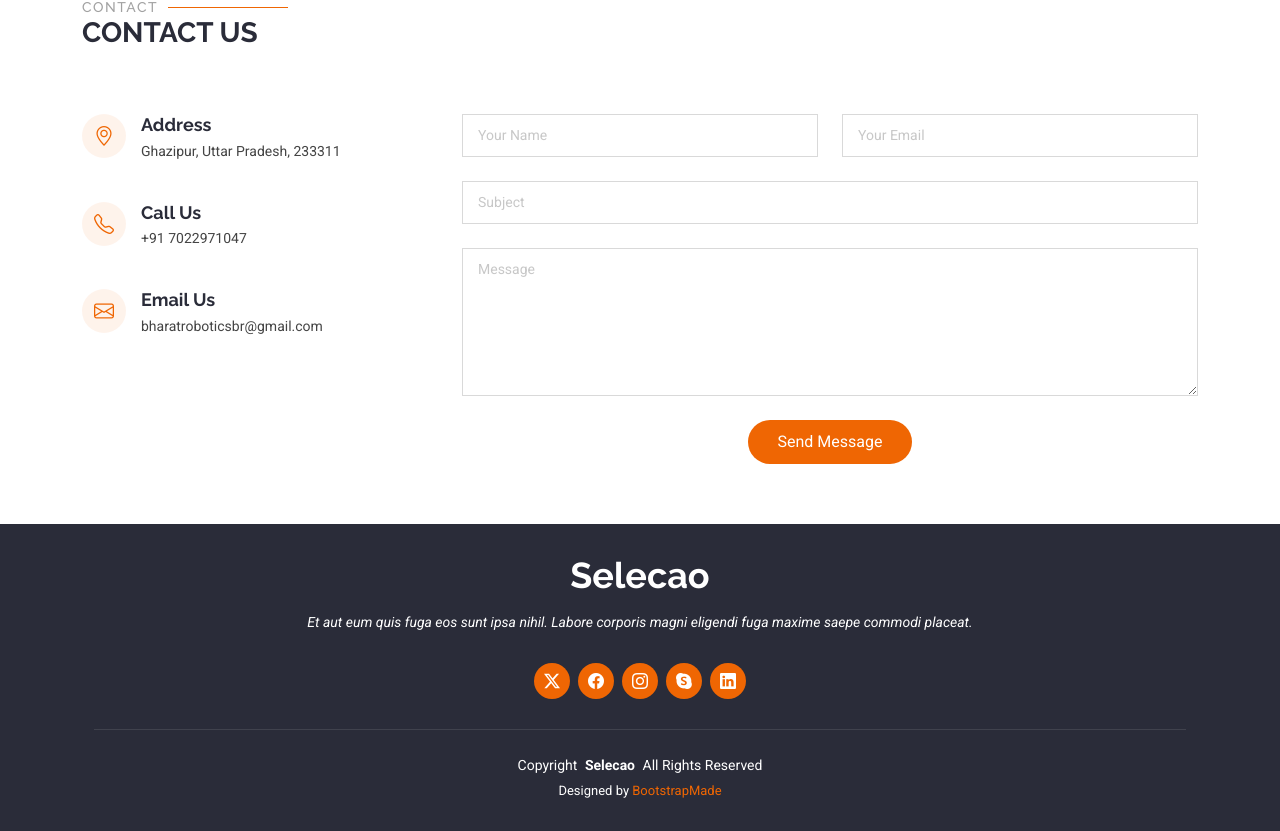
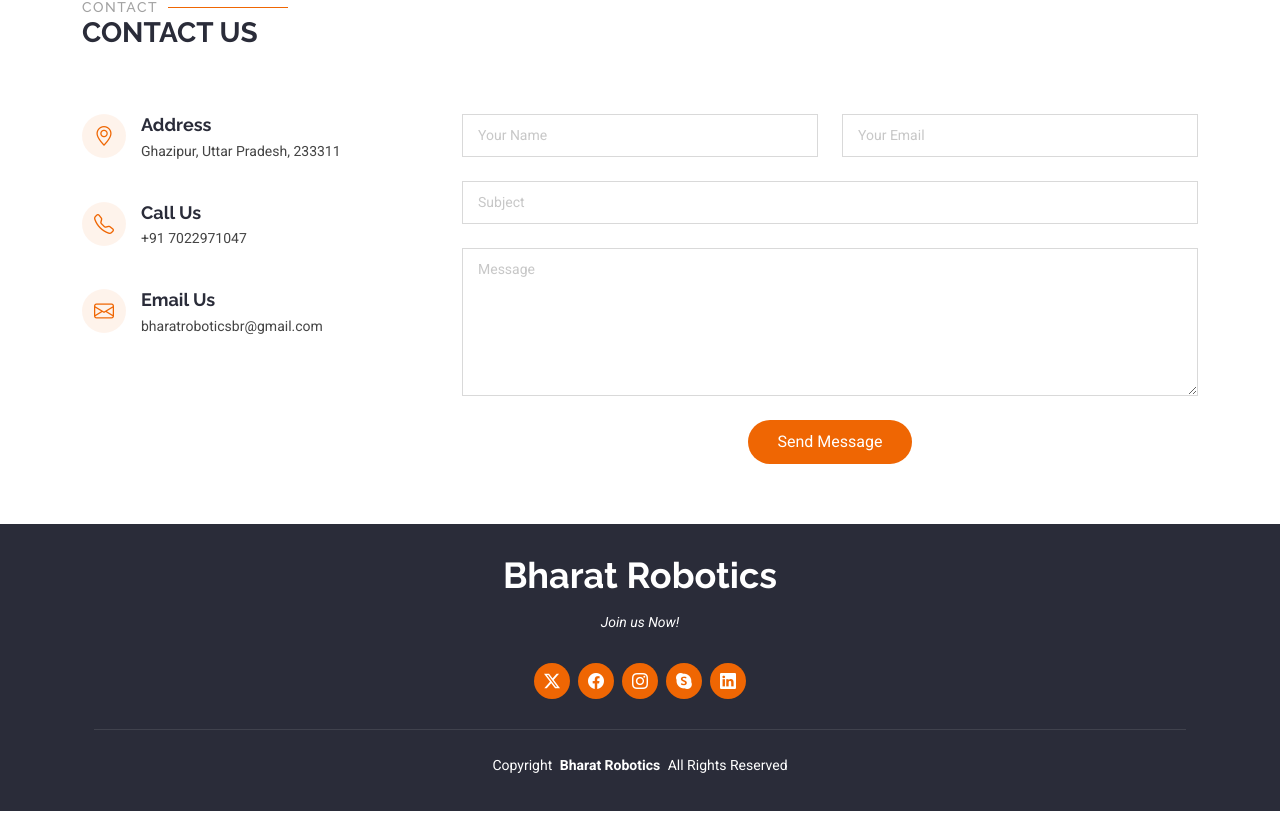
Before and after one commit to Asmit-Rai/BR, a plain HTML site: page index.html in a window 1280 px wide. Shown: the part 7283-8114 px from the top of the page. Drawn offline with Linux system fonts and the light colour scheme; animation ran at ten frames a second.

Commit message:
Update footer branding and remove template information

```diff
--- a/index.html
+++ b/index.html
@@ -27,14 +27,6 @@
 
   <!-- Main CSS File -->
   <link href="assets/css/main.css" rel="stylesheet">
-
-  <!-- =======================================================
-  * Template Name: Selecao
-  * Template URL: https://bootstrapmade.com/selecao-bootstrap-template/
-  * Updated: Aug 07 2024 with Bootstrap v5.3.3
-  * Author: BootstrapMade.com
-  * License: https://bootstrapmade.com/license/
-  ======================================================== -->
 </head>
 
 <body class="index-page">
@@ -1177,8 +1169,8 @@
 
   <footer id="footer" class="footer dark-background">
     <div class="container">
-      <h3 class="sitename">Selecao</h3>
-      <p>Et aut eum quis fuga eos sunt ipsa nihil. Labore corporis magni eligendi fuga maxime saepe commodi placeat.</p>
+      <h3 class="sitename">Bharat Robotics</h3>
+      <p>Join us Now!</p>
       <div class="social-links d-flex justify-content-center">
         <a href=""><i class="bi bi-twitter-x"></i></a>
         <a href=""><i class="bi bi-facebook"></i></a>
@@ -1188,14 +1180,13 @@
       </div>
       <div class="container">
         <div class="copyright">
-          <span>Copyright</span> <strong class="px-1 sitename">Selecao</strong> <span>All Rights Reserved</span>
+          <span>Copyright</span> <strong class="px-1 sitename">Bharat Robotics</strong> <span>All Rights Reserved</span>
         </div>
         <div class="credits">
           <!-- All the links in the footer should remain intact. -->
           <!-- You can delete the links only if you've purchased the pro version. -->
           <!-- Licensing information: https://bootstrapmade.com/license/ -->
           <!-- Purchase the pro version with working PHP/AJAX contact form: [buy-url] -->
-          Designed by <a href="https://bootstrapmade.com/">BootstrapMade</a>
         </div>
       </div>
     </div>
```
